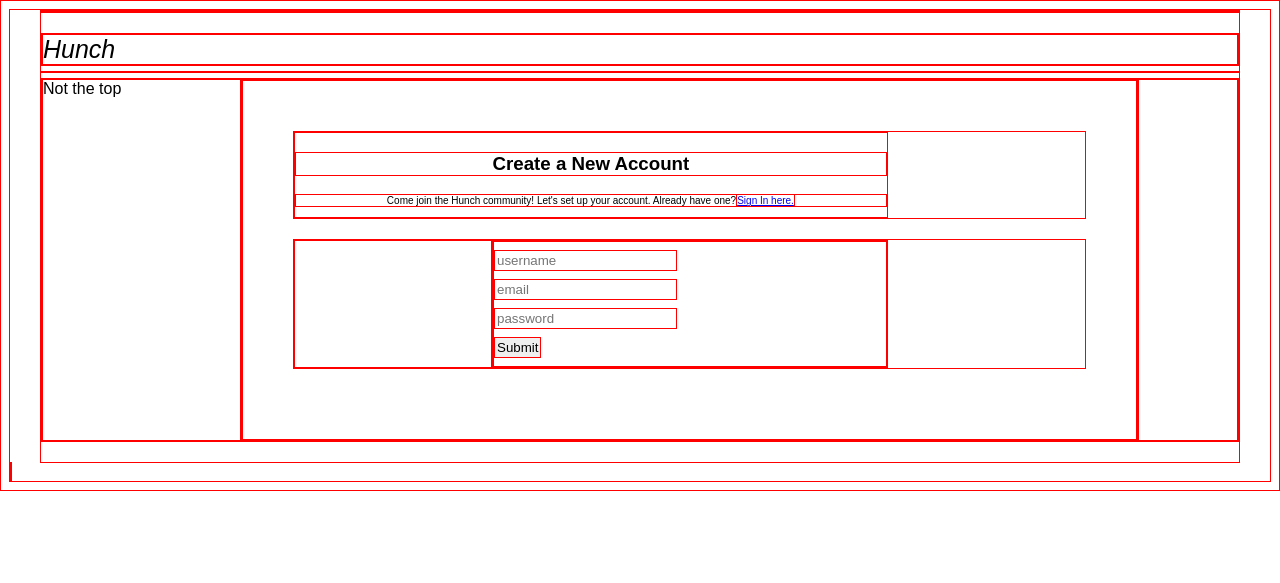
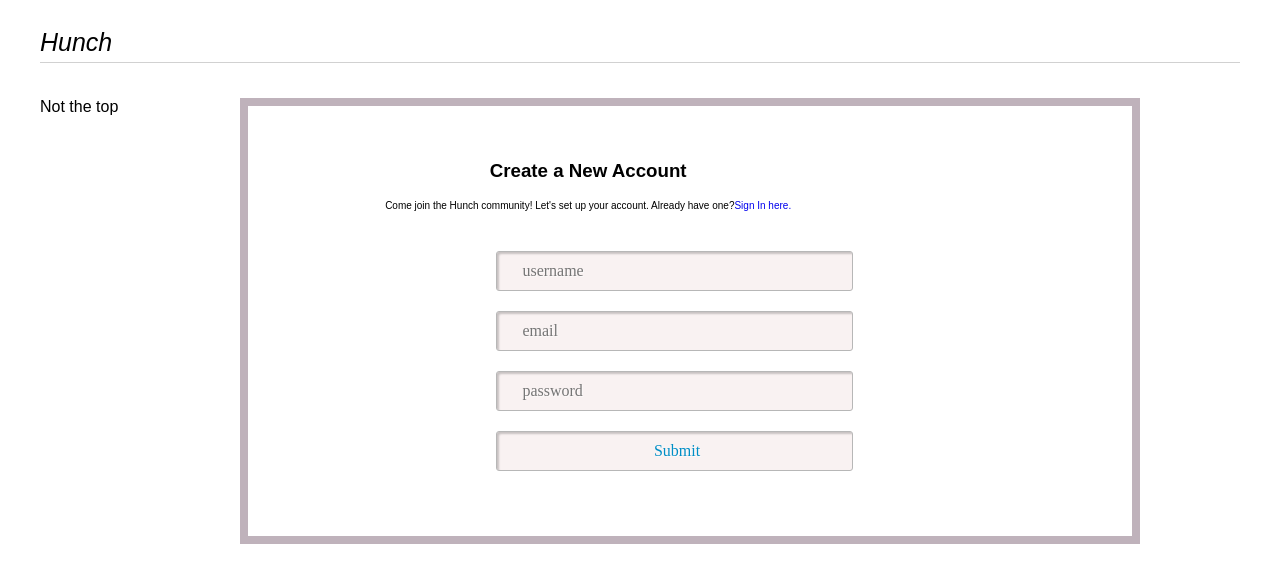
Before and after one commit to jreiher2003/Web-Development-with-Flask, a Flask app: page /lesson2 in a window 1280 px wide. Shown: the top 583 px of the page. Run offline with Flask 2, Linux system fonts and the light colour scheme.

Commit message:
add styles to login/signin page

```diff
--- a/lesson 1 - How the web works/helloworld/static/styles.css
+++ b/lesson 1 - How the web works/helloworld/static/styles.css
@@ -1,5 +1,5 @@
 * {
-    border: 1px solid red !important;
+    /*border: 1px solid red !important;*/
 }
 
 * {
@@ -92,26 +92,61 @@
     background-color:#d1d1d1;
     height:1px;
     margin-top:5px;
-    margin-bottom:5px;
+    margin-bottom:35px;
 }
 
-.sun {
-}
+
 
 .form-box {
-	 border: 8px solid #7F756F ;
-	 padding: 50px;
+     border: 8px solid #BFB2BB ;
+     padding: 35px;
 }
 
 form {
      margin: 0 auto;
 
 }
+
+a {
+    text-decoration: none;
+}
+.signed {
+    border-left: 2px solid #BFB2BB;
+    margin: 8px;
+    padding-left: 10px;
+}
+
+.signedb {
+    margin: 8px;
+    padding-left: 10px;
+    /*margin-bottom: 0;*/
+}
+
 input {
-	display: block;
-	margin: 8px 0 8px 0;
-	padding: 2px;
+  display: inline-block;
+  -webkit-box-sizing: content-box;
+  -moz-box-sizing: content-box;
+  box-sizing: content-box;
+  width: 76%;
+  margin: 10px;
+  padding: 10px 20px 10px 25px;
+  border: 1px solid #b7b7b7;
+  -webkit-border-radius: 3px;
+  border-radius: 3px;
+  font: normal 16px/normal "Times New Roman", Times, serif;
+  color: rgba(0,142,198,1);
+  -o-text-overflow: clip;
+  text-overflow: clip;
+  background: rgba(249,242,242,1);
+  -webkit-box-shadow: 2px 2px 2px 0 rgba(0,0,0,0.2) inset;
+  box-shadow: 2px 2px 2px 0 rgba(0,0,0,0.2) inset;
+  text-shadow: 1px 1px 0 rgba(255,255,255,0.66) ;
+  -webkit-transition: all 200ms cubic-bezier(0.42, 0, 0.58, 1);
+  -moz-transition: all 200ms cubic-bezier(0.42, 0, 0.58, 1);
+  -o-transition: all 200ms cubic-bezier(0.42, 0, 0.58, 1);
+  transition: all 200ms cubic-bezier(0.42, 0, 0.58, 1);
 }
+
 
 #small {
     font-size: 10px;
```
Also changed, not shown: other parts of lesson 1 - How the web works/helloworld/static/styles.css (+53 -0 lines). Lines whose indentation alone changed are shown as unchanged.
